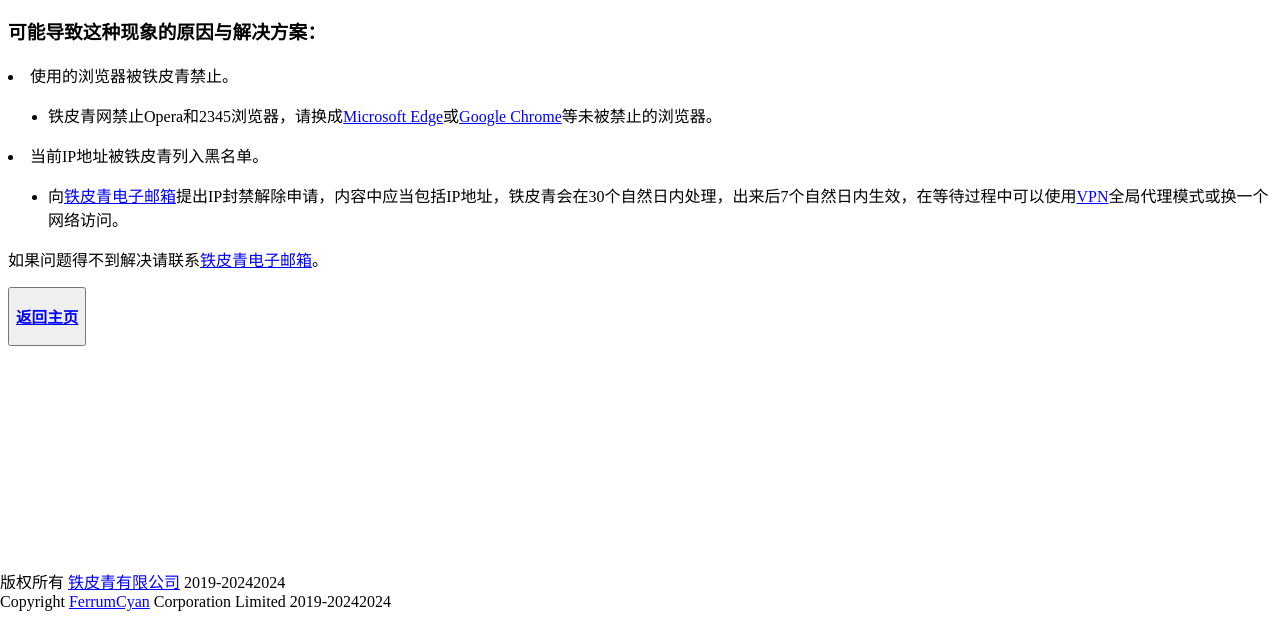
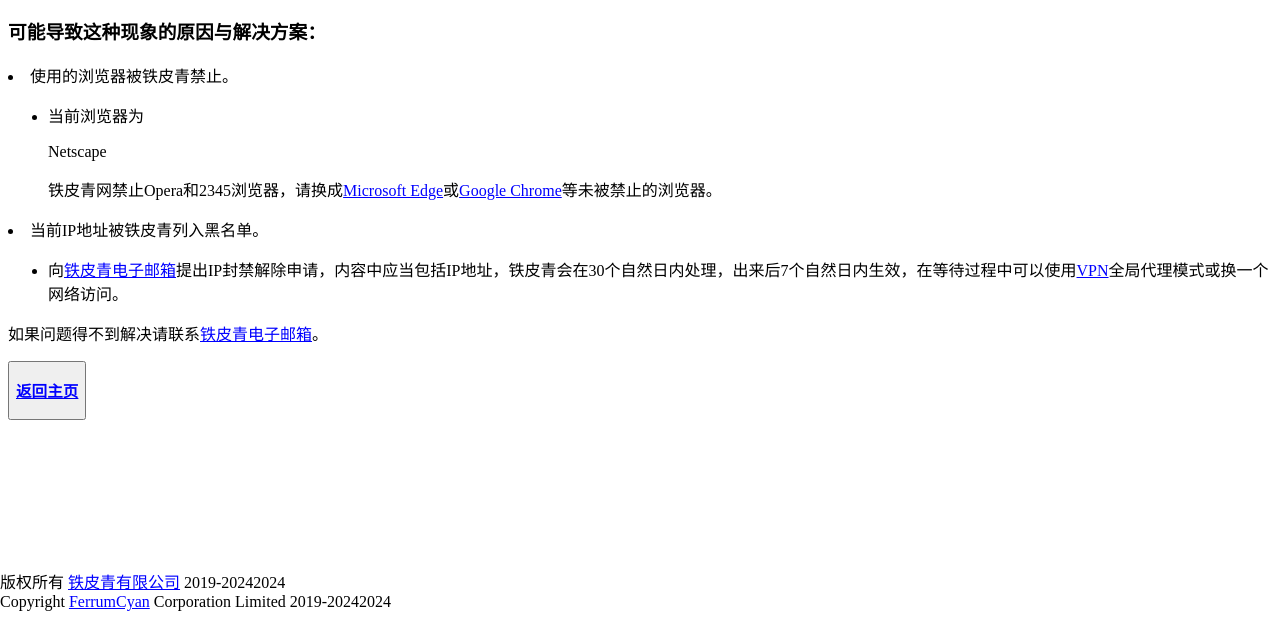
Before and after one commit to FerrumCyan/ferrumcyan.github.io, a plain HTML site: page 403.html in a window 1280 px wide. Shown: the part 173-800 px from the top of the page. Drawn offline with Linux system fonts and the light colour scheme.

Commit message:
Update 403.html

```diff
--- a/403.html
+++ b/403.html
@@ -9,7 +9,8 @@
   <h2>403 Forbidden</h2>
   <h3>可能导致这种现象的原因与解决方案：</h3>
   <li>使用的浏览器被铁皮青禁止。
-  <ul><li>铁皮青网禁止Opera和2345浏览器，请换成<a href="https://www.microsoft.com/zh-cn/edge/download/" style="color:#0000FF" target="_blank">Microsoft Edge</a>或<a href="https://www.google.cn/chrome/" style="color:#0000FF" target="_blank">Google Chrome</a>等未被禁止的浏览器。</li></ul></li>
+  <ul><li>当前浏览器为<p id="currentbrowser"></p>铁皮青网禁止Opera和2345浏览器，请换成<a href="https://www.microsoft.com/zh-cn/edge/download/" style="color:#0000FF" target="_blank">Microsoft Edge</a>或<a href="https://www.google.cn/chrome/" style="color:#0000FF" target="_blank">Google Chrome</a>等未被禁止的浏览器。</li></ul></li>
+  <script>document.getElementById("currentbrowser").innerHTML = navigator.appName;</script>
   <li>当前IP地址被铁皮青列入黑名单。
   <ul><li>向<a href="mailto:ferrumcyan@outlook.com" style="color:#0000FF">铁皮青电子邮箱</a>提出IP封禁解除申请，内容中应当包括IP地址，铁皮青会在30个自然日内处理，出来后7个自然日内生效，在等待过程中可以使用<a href="/tools/freevpn/" style="color:#0000FF" target="_blank">VPN</a>全局代理模式或换一个网络访问。</li></ul></li>
   <p>如果问题得不到解决请联系<a href="mailto:ferrumcyan@outlook.com" style="color:#0000FF">铁皮青电子邮箱</a>。</p>
```
